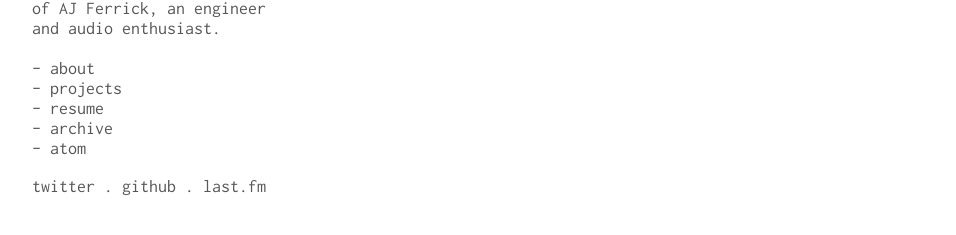
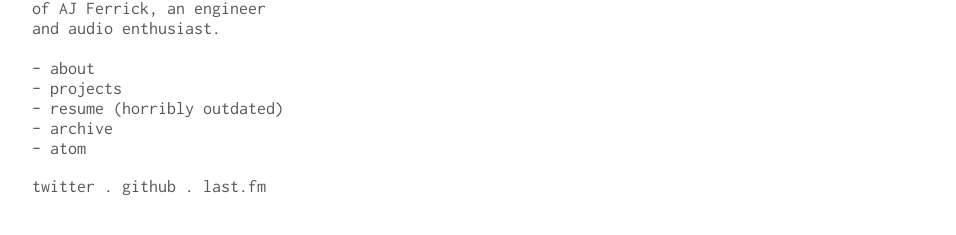
Before and after one commit to ajferrick/blog, a Jekyll site: the page built from projects/index.html, in a window 1280 px wide. Shown: the part 152-387 px from the top of the page, without its empty margins (18-974 px from the left). Built offline with Jekyll 4.4.1, drawn with Linux system fonts in a browser that asks for light colours; nearby versions of some CDN libraries.

Commit message:
Outdated resume link

```diff
--- a/_layouts/default.html
+++ b/_layouts/default.html
@@ -22,7 +22,7 @@
             <ul>
                 <li>- <a href="/about">about</a></li>
                 <li>- <a href="/projects">projects</a></li>
-                <li>- <a href="https://www.dropbox.com/s/cg2m3m87alufn5b/ajferrick_resume.pdf">resume</a>
+                <li>- <a href="https://www.dropbox.com/s/cg2m3m87alufn5b/ajferrick_resume.pdf">resume (horribly outdated)</a>
                 <li>- <a href="/archive">archive</a></li>
                 <li>- <a href="/feeds/atom.xml">atom</a></li>
             </ul>
```
